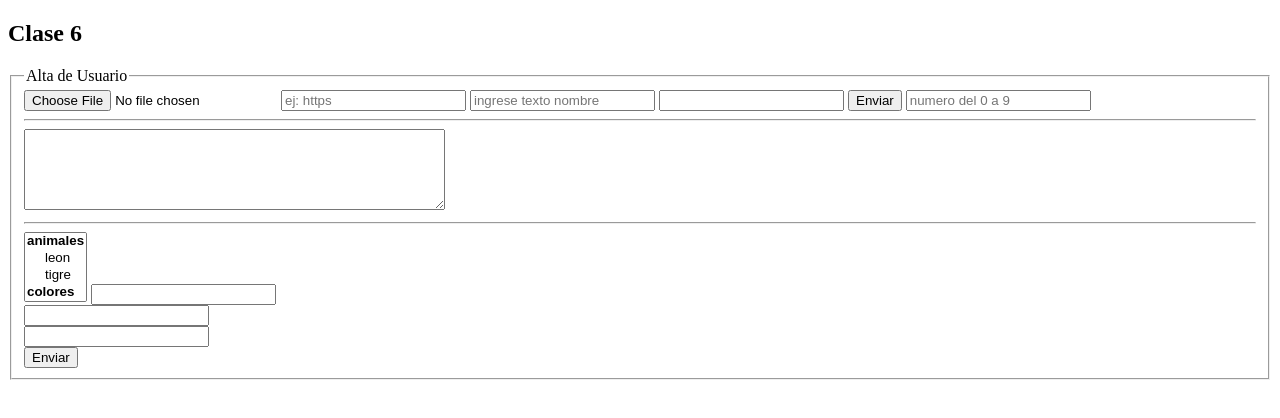
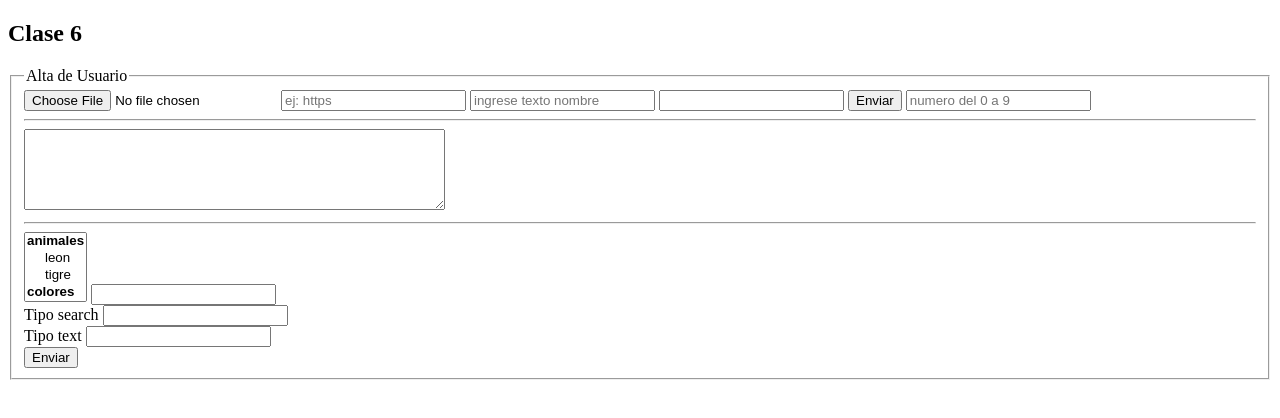
Before and after one commit to MFCSANDOVAL/mfcsandoval.github.io, a plain HTML site: page clase6/index.html in a window 1280 px wide. Drawn offline with Linux system fonts and the light colour scheme.

Commit message:
actualizando clase6

```diff
--- a/clase6/index.html
+++ b/clase6/index.html
@@ -52,8 +52,10 @@
                         <option>Opera</option>
                     </datalist>
                     <br>
+                    <label for="buscar">Tipo search </label>
                     <input type="search" name="buscar"/>
                     <br>
+                    <label for="buscarText">Tipo text</label>
                     <input type="search" name="buscarText"/>
                     <br>
 
```
